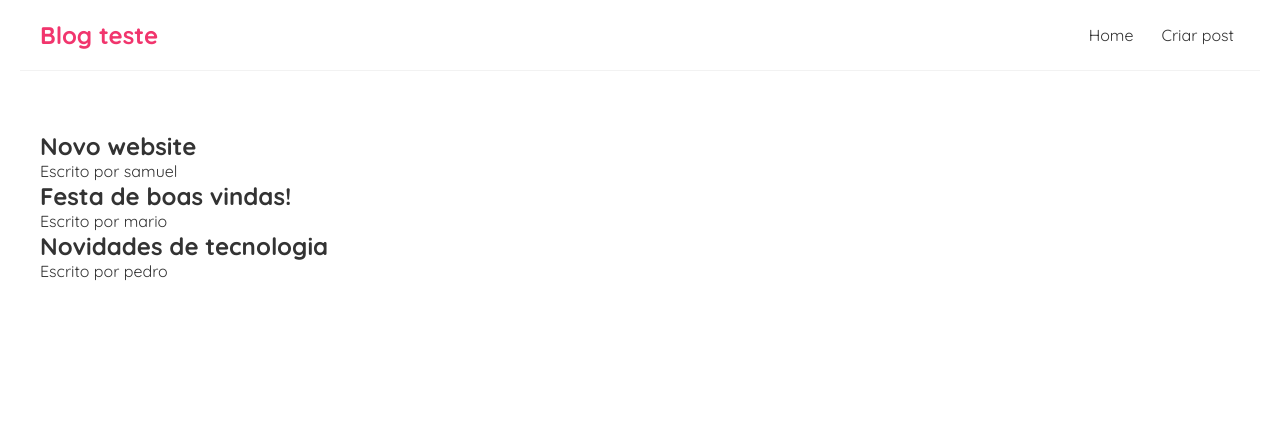
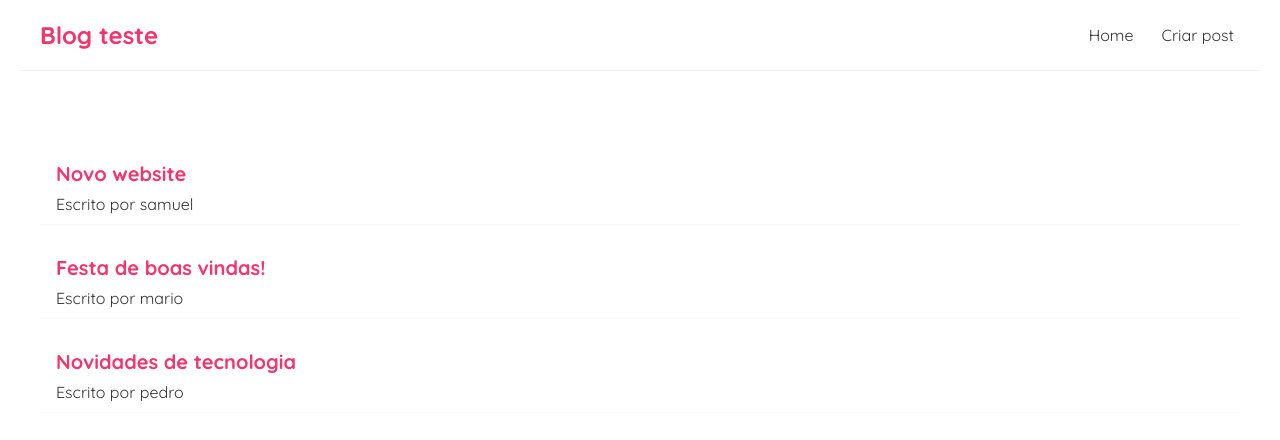
Before and after one commit to samuelincoln1/react-simple-blog, a React (Create React App) app: page / in a window 1280 px wide. Shown: the top 440 px of the page. Built offline with nearby package versions, Linux system fonts and the light colour scheme.

Commit message:
css blog preview

```diff
--- a/src/Home.js
+++ b/src/Home.js
@@ -27,10 +27,10 @@
     return (
         <div className="home">
            {blogs.map((blog) => (
-                <dib className="blog-preview" key={blog.id}>
+                <div className="blog-preview" key={blog.id}>
                     <h2>{blog.title}</h2>
                     <p>Escrito por {blog.author}</p>
-                </dib>
+                </div>
            ))}
 
         </div>
--- a/src/index.css
+++ b/src/index.css
@@ -32,3 +32,19 @@
   margin: 40px auto;
   padding: 20px;
 }
+
+/* blog preview list */
+.blog-preview {
+  padding: 10px 16px;
+  margin: 20px 0;
+  border-bottom: 1px solid #fafafa;
+}
+
+.blog-preview:hover {
+  box-shadow: 1px 3px 5px rgba(0, 0, 0, 0.1);
+}
+.blog-preview h2 {
+  font-size: 20px;
+  color: #f1356d;
+  margin-bottom: 8px;
+}
```
